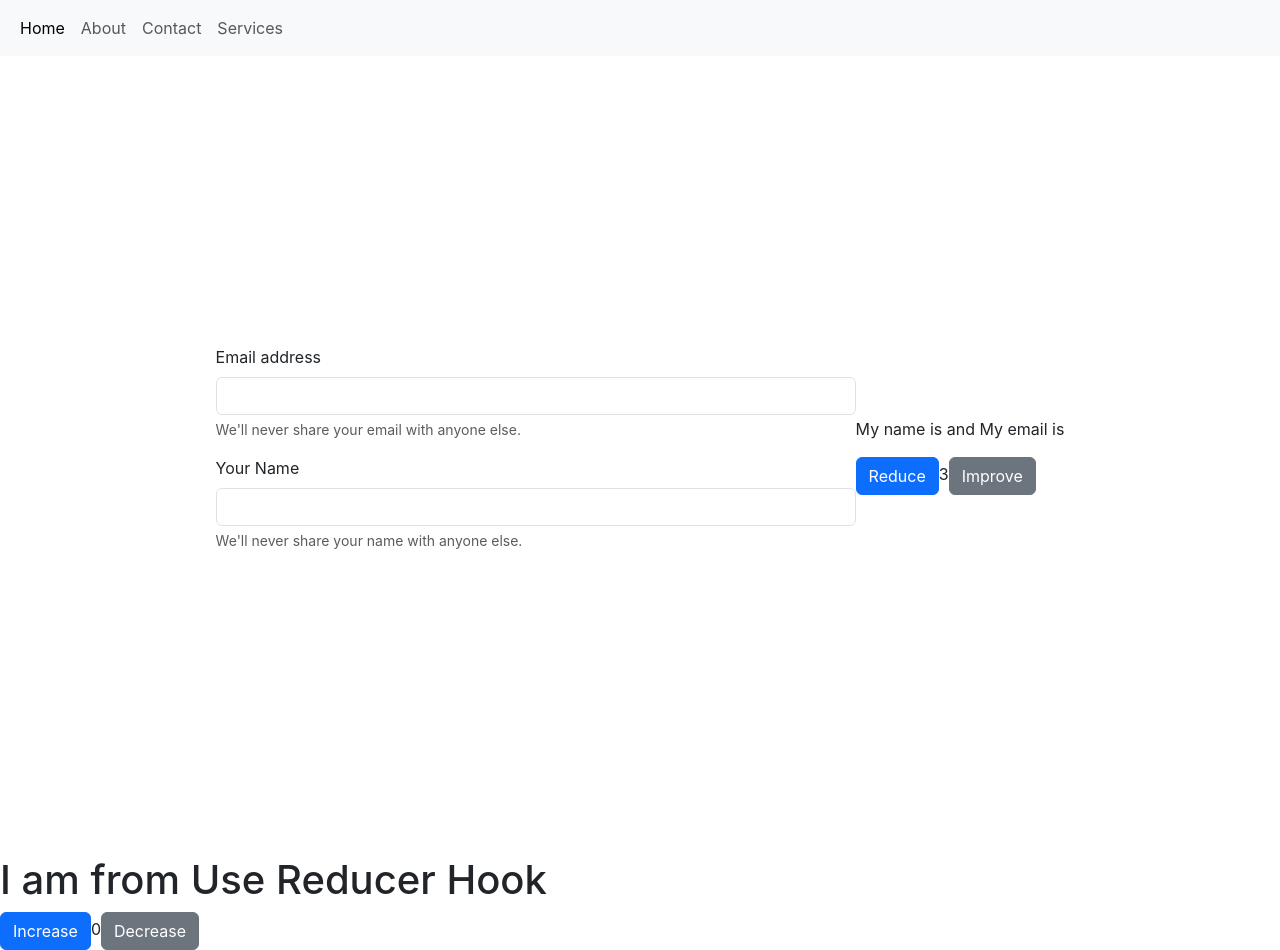
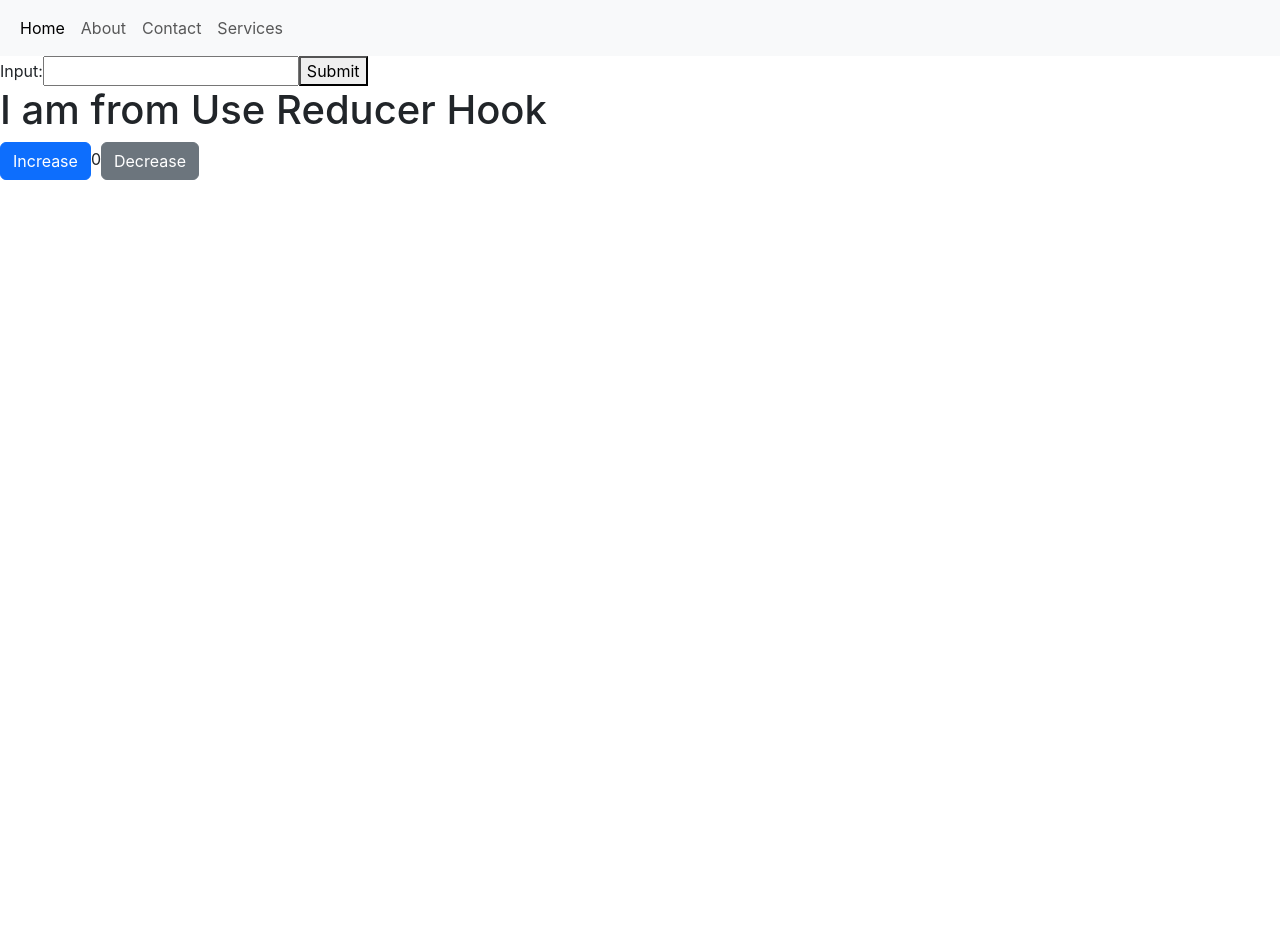
Before and after one commit to Hassam009/React-Routing-Concepts, a React (Create React App) app: page /Contact in a window 1280 px wide. After the commit the page ends 800 px from the top, so only its background shows below. Built offline with nearby package versions, Linux system fonts and the light colour scheme.

Commit message:
Today i learnt the topic about Controlled and Uncontrolled Forms in react

```diff
--- a/src/Contact.js
+++ b/src/Contact.js
@@ -30,9 +30,22 @@ const Contact = () => {
     setCount(count + 1);
   }
 
+  const [inputValue, setInputValue] = useState('');
+
+  const handleChange = (event) => {
+    setInputValue(event.target.value);
+  };
+
+  const handleSubmit = (event) => {
+    event.preventDefault();
+    // Do something with the form data (e.g., send it to a server)
+    console.log('Form submitted with value:', inputValue);
+  }
+
+
   return (
     <>
-      <div className="d-flex justify-content-center align-items-center vh-100">
+      {/* <div className="d-flex justify-content-center align-items-center vh-100">
         <form style={{ width: "50%" }}>
           <div className="mb-3">
             <label htmlFor="exampleInputEmail1" className="form-label">
@@ -67,9 +80,9 @@ const Contact = () => {
             <div id="nameHelp" className="form-text">
               We'll never share your name with anyone else.
             </div>
-          </div>
+          </div> */}
           {/* ... (other form elements) */}
-        </form>
+        {/* </form>
         <div>
           <p>{`My name is ${formData.username} and My email is ${formData.email}`}</p>
           <button
@@ -88,7 +101,17 @@ const Contact = () => {
             Improve
           </button>
         </div>
-      </div>
+      </div> */}
+    <form onSubmit={handleSubmit}>
+      <label>
+        Input:
+        <input type="text" value={inputValue} onChange={handleChange} />
+      </label>
+      <button type="submit">Submit</button>
+    </form>
+
+
+
 
 <ReducerHook></ReducerHook>
 
```
